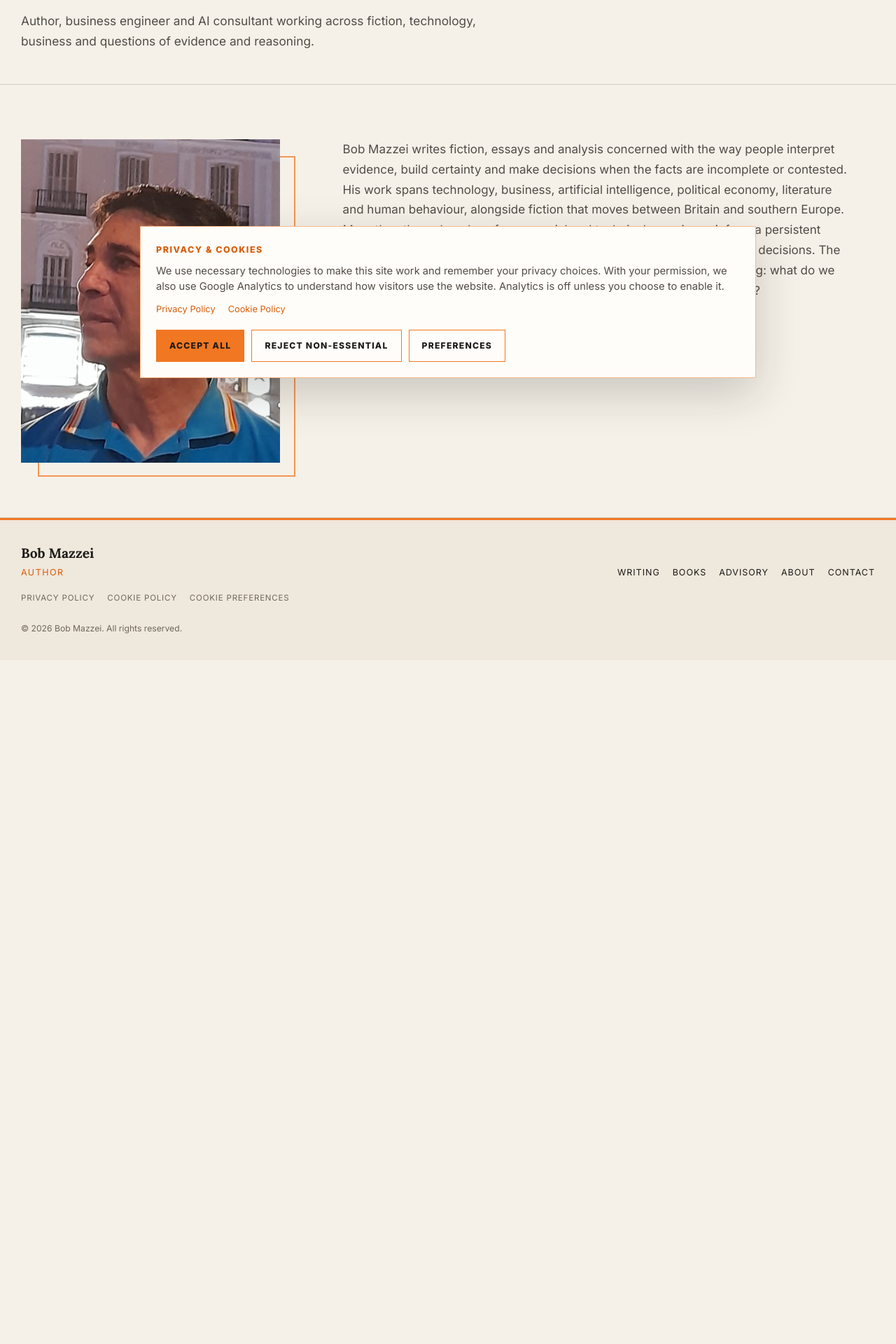
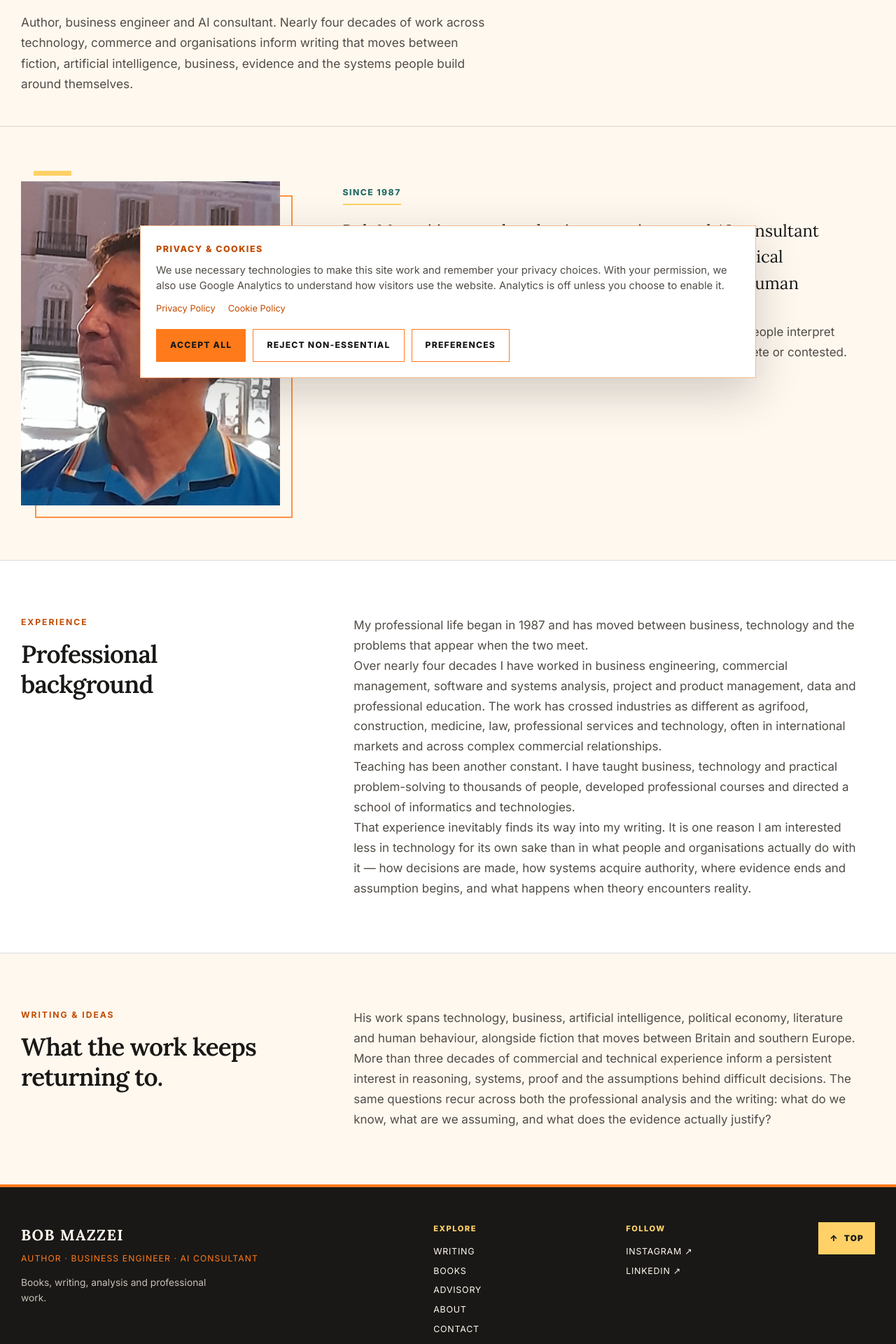
Before and after one commit to hubsienda/bobuk, a Next.js app: page /about in a window 1280 px wide. Shown: the part 240-2160 px from the top of the page at 70% size. Before the commit the page ends 1183 px from the top, so only its background shows below. Built offline with nearby package versions, Linux system fonts and the light colour scheme; no server answers.

Commit message:
Refresh visual system footer and About page

```diff
--- a/src/app/about/page.tsx
+++ b/src/app/about/page.tsx
@@ -19,17 +19,53 @@ export default function AboutPage() {
         <div className="shell">
           <p className="eyebrow">About</p>
           <h1>Bob Mazzei</h1>
-          <p>Author, business engineer and AI consultant working across fiction, technology, business and questions of evidence and reasoning.</p>
+          <p>Author, business engineer and AI consultant. Nearly four decades of work across technology, commerce and organisations inform writing that moves between fiction, artificial intelligence, business, evidence and the systems people build around themselves.</p>
         </div>
       </header>
       <div className="page-rule" />
-      <section className="section">
+
+      <section className="section about-intro-section">
         <div className="shell about-page-grid">
-          <div className="about-preview-photo">
-            <Image src="/pics/bob-photo.jpg" alt="Bob Mazzei" width={760} height={950} className="author-image" priority />
+          <div className="about-preview-photo about-page-photo">
+            <Image
+              src="/pics/bob-photo.jpg"
+              alt="Bob Mazzei"
+              width={760}
+              height={950}
+              className="author-image"
+              priority
+            />
           </div>
           <div className="about-copy">
+            <p className="about-experience-marker">Since 1987</p>
+            <p className="about-lead">Bob Mazzei is an author, business engineer and AI consultant whose work spans fiction, technology, business, political economy and questions of evidence, reasoning and human behaviour.</p>
             <p>Bob Mazzei writes fiction, essays and analysis concerned with the way people interpret evidence, build certainty and make decisions when the facts are incomplete or contested.</p>
+          </div>
+        </div>
+      </section>
+
+      <section className="section editorial-section about-background-section">
+        <div className="shell about-editorial-grid">
+          <div>
+            <p className="eyebrow">Experience</p>
+            <h2>Professional background</h2>
+          </div>
+          <div className="about-copy">
+            <p>My professional life began in 1987 and has moved between business, technology and the problems that appear when the two meet.</p>
+            <p>Over nearly four decades I have worked in business engineering, commercial management, software and systems analysis, project and product management, data and professional education. The work has crossed industries as different as agrifood, construction, medicine, law, professional services and technology, often in international markets and across complex commercial relationships.</p>
+            <p>Teaching has been another constant. I have taught business, technology and practical problem-solving to thousands of people, developed professional courses and directed a school of informatics and technologies.</p>
+            <p>That experience inevitably finds its way into my writing. It is one reason I am interested less in technology for its own sake than in what people and organisations actually do with it — how decisions are made, how systems acquire authority, where evidence ends and assumption begins, and what happens when theory encounters reality.</p>
+          </div>
+        </div>
+      </section>
+
+      <section className="section about-perspective-section">
+        <div className="shell about-editorial-grid">
+          <div>
+            <p className="eyebrow">Writing &amp; ideas</p>
+            <h2>What the work keeps returning to.</h2>
+          </div>
+          <div className="about-copy">
             <p>His work spans technology, business, artificial intelligence, political economy, literature and human behaviour, alongside fiction that moves between Britain and southern Europe.</p>
             <p>More than three decades of commercial and technical experience inform a persistent interest in reasoning, systems, proof and the assumptions behind difficult decisions. The same questions recur across both the professional analysis and the writing: what do we know, what are we assuming, and what does the evidence actually justify?</p>
           </div>
--- a/src/app/globals.css
+++ b/src/app/globals.css
@@ -1,16 +1,17 @@
 @import "tailwindcss";
 
 :root {
-  --paper: #f6f1e8;
-  --surface: #fffdf9;
-  --ink: #1b1a18;
-  --muted: #6d675f;
-  --orange: #f27722;
-  --orange-dark: #d85d0b;
-  --orange-pale: #fff2e8;
-  --petrol: #31595b;
-  --rule: rgba(27, 26, 24, 0.16);
-  --shadow: 0 24px 60px rgba(50, 38, 31, 0.14);
+  --paper: #fff8ef;
+  --surface: #ffffff;
+  --ink: #191816;
+  --muted: #67615a;
+  --orange: #ff7a1a;
+  --orange-dark: #c24b00;
+  --orange-pale: #fff0e3;
+  --yellow: #ffd166;
+  --petrol: #246b67;
+  --rule: rgba(25, 24, 22, 0.15);
+  --shadow: 0 24px 60px rgba(46, 33, 25, 0.13);
   --shell: 1220px;
   --article: 70ch;
 }
@@ -27,7 +28,7 @@ body {
   text-rendering: optimizeLegibility;
 }
 
-::selection { background: rgba(242, 119, 34, 0.24); }
+::selection { background: rgba(255, 122, 26, 0.24); }
 a { color: inherit; }
 img { max-width: 100%; }
 
@@ -1266,3 +1267,283 @@ h4 { font-size: 1.2rem; line-height: 1.32; }
     width: 100%;
   }
 }
+
+
+/* Visual refresh and footer upgrade */
+.site-header {
+  border-bottom-color: rgba(25, 24, 22, 0.1);
+  background: color-mix(in srgb, var(--surface) 94%, transparent);
+  box-shadow: 0 8px 28px rgba(25, 24, 22, 0.035);
+}
+.header-inner { height: 78px; }
+.brand-name { color: var(--ink); }
+.brand-role { color: var(--orange-dark); }
+.nav-link { transition: color 150ms ease; }
+.nav-link:hover,
+.nav-link:focus-visible,
+.nav-link.active { color: var(--orange-dark); }
+.mobile-nav {
+  border-top-color: var(--rule);
+  background: var(--surface);
+}
+.mobile-nav-link {
+  border-bottom: 1px solid transparent;
+}
+.mobile-nav-link:hover,
+.mobile-nav-link:focus-visible,
+.mobile-nav-link.active {
+  color: var(--orange-dark);
+  border-bottom-color: var(--orange);
+}
+
+.button-link {
+  min-height: 47px;
+  padding: 11px 19px;
+}
+.button-primary:hover {
+  background: var(--orange-dark);
+  color: var(--surface) !important;
+}
+.button-secondary:hover {
+  border-color: var(--orange-dark);
+}
+.button-link:focus-visible,
+.footer-top-button:focus-visible {
+  outline: 3px solid var(--yellow);
+  outline-offset: 4px;
+}
+
+.prose-literary a,
+.legal-copy a {
+  color: var(--petrol);
+  text-decoration-thickness: 1.5px;
+  text-underline-offset: 4px;
+  transition: color 150ms ease, text-decoration-color 150ms ease;
+}
+.prose-literary a:hover,
+.prose-literary a:focus-visible,
+.legal-copy a:hover,
+.legal-copy a:focus-visible {
+  color: var(--orange-dark);
+}
+.prose-literary blockquote {
+  border-left-color: var(--orange);
+  background: color-mix(in srgb, var(--orange-pale) 54%, transparent);
+  padding: 10px 18px 10px 24px;
+}
+
+.editorial-section { background: var(--surface); }
+.free-resources-section {
+  background: var(--orange-pale);
+  border-top-color: rgba(194, 75, 0, 0.18);
+  border-bottom-color: rgba(194, 75, 0, 0.18);
+}
+.section-heading-row { border-top-color: var(--orange); }
+.socratic-section {
+  border-top-color: rgba(194, 75, 0, 0.18);
+  border-bottom-color: rgba(194, 75, 0, 0.18);
+}
+.about-preview-photo::after {
+  inset: 20px -18px -18px 20px;
+  border-color: var(--orange);
+  opacity: 0.82;
+}
+.about-page-photo::before {
+  content: '';
+  position: absolute;
+  width: 54px;
+  height: 7px;
+  top: -15px;
+  left: 18px;
+  background: var(--yellow);
+}
+.about-experience-marker {
+  display: inline-block;
+  margin: 0 0 18px !important;
+  padding-bottom: 5px;
+  border-bottom: 2px solid var(--yellow);
+  color: var(--petrol) !important;
+  font-size: 0.76rem;
+  font-weight: 800;
+  letter-spacing: 0.12em;
+  text-transform: uppercase;
+}
+.about-lead {
+  margin-top: 0;
+  color: var(--ink) !important;
+  font-family: var(--font-serif), Georgia, serif;
+  font-size: clamp(1.22rem, 2.1vw, 1.5rem);
+  line-height: 1.55;
+}
+.about-editorial-grid {
+  display: grid;
+  grid-template-columns: minmax(220px, 0.52fr) minmax(0, 1fr);
+  gap: clamp(40px, 7vw, 88px);
+  align-items: start;
+}
+.about-editorial-grid h2 { margin: 0; }
+.about-background-section {
+  border-top: 1px solid var(--rule);
+  border-bottom: 1px solid var(--rule);
+}
+.about-perspective-section {
+  background: var(--paper);
+}
+
+.site-footer {
+  border-top: 0;
+  background: var(--ink);
+  color: var(--paper);
+  box-shadow: inset 0 4px 0 var(--orange);
+}
+.footer-inner {
+  display: grid;
+  grid-template-columns: minmax(250px, 1.55fr) minmax(120px, 0.65fr) minmax(120px, 0.65fr) auto;
+  gap: 42px 48px;
+  align-items: start;
+  padding: 54px 0 34px;
+}
+.footer-identity { max-width: 360px; }
+.footer-name {
+  margin: 0;
+  color: var(--paper);
+  font-size: 1.35rem;
+  letter-spacing: 0.06em;
+}
+.footer-role {
+  margin: 7px 0 0;
+  color: var(--orange);
+  font-size: 0.76rem;
+  line-height: 1.45;
+  letter-spacing: 0.09em;
+}
+.footer-support {
+  margin: 14px 0 0;
+  max-width: 34ch;
+  color: #c9c1b8;
+  font-size: 0.86rem;
+  line-height: 1.6;
+}
+.footer-group {
+  display: grid;
+  align-content: start;
+  gap: 9px;
+}
+.footer-group-title {
+  margin: 0 0 5px;
+  color: var(--yellow);
+  font-size: 0.7rem;
+  font-weight: 800;
+  letter-spacing: 0.13em;
+  text-transform: uppercase;
+}
+.footer-nav {
+  display: grid;
+  gap: 9px;
+}
+.footer-nav a,
+.footer-social a {
+  color: var(--paper);
+  font-size: 0.78rem;
+  line-height: 1.5;
+  letter-spacing: 0.06em;
+  text-decoration: none;
+  text-transform: uppercase;
+  transition: color 150ms ease;
+}
+.footer-nav a:hover,
+.footer-nav a:focus-visible,
+.footer-social a:hover,
+.footer-social a:focus-visible {
+  color: var(--orange);
+}
+.footer-top-group {
+  display: flex;
+  justify-content: flex-end;
+}
+.footer-top-button {
+  display: inline-flex;
+  gap: 8px;
+  align-items: center;
+  justify-content: center;
+  min-height: 46px;
+  padding: 10px 16px;
+  background: var(--yellow);
+  color: var(--ink);
+  font-size: 0.74rem;
+  font-weight: 900;
+  letter-spacing: 0.1em;
+  text-decoration: none;
+  text-transform: uppercase;
+  transition: transform 150ms ease, background 150ms ease;
+}
+.footer-top-button:hover {
+  transform: translateY(-2px);
+  background: var(--orange);
+}
+.footer-legal {
+  grid-column: 1 / -1;
+  display: flex;
+  flex-wrap: wrap;
+  gap: 10px 20px;
+  align-items: center;
+  padding-top: 24px;
+  border-top: 1px solid rgba(255, 248, 239, 0.16);
+}
+.footer-legal a,
+.footer-preferences-button {
+  color: #c9c1b8;
+  font-size: 0.7rem;
+  letter-spacing: 0.07em;
+}
+.footer-legal a:hover,
+.footer-legal a:focus-visible,
+.footer-preferences-button:hover,
+.footer-preferences-button:focus-visible {
+  color: var(--yellow);
+}
+.copyright {
+  grid-column: 1 / -1;
+  margin: 0;
+  color: #9f978f;
+  font-size: 0.72rem;
+}
+
+@media (max-width: 900px) {
+  .about-editorial-grid {
+    grid-template-columns: 1fr;
+    gap: 24px;
+  }
+  .footer-inner {
+    grid-template-columns: 1.35fr 0.8fr 0.8fr;
+  }
+  .footer-top-group {
+    grid-column: 1 / -1;
+    justify-content: flex-start;
+  }
+}
+@media (max-width: 680px) {
+  .header-inner { height: 68px; }
+  .footer-inner {
+    grid-template-columns: 1fr;
+    gap: 28px;
+    padding: 44px 0 30px;
+  }
+  .footer-nav,
+  .footer-social {
+    gap: 11px;
+  }
+  .footer-top-group,
+  .footer-legal,
+  .copyright {
+    grid-column: auto;
+  }
+  .footer-top-button {
+    width: 100%;
+  }
+  .footer-legal {
+    align-items: flex-start;
+    flex-direction: column;
+    gap: 11px;
+  }
+}
--- a/src/app/layout.tsx
+++ b/src/app/layout.tsx
@@ -50,7 +50,7 @@ export default function RootLayout({ children }: { children: ReactNode }) {
 
   return (
     <html lang="en" className={`${serif.variable} ${sans.variable}`}>
-      <body className="antialiased">
+      <body id="top" className="antialiased">
         <script type="application/ld+json" dangerouslySetInnerHTML={{ __html: JSON.stringify(personJsonLd) }} />
         <CookieConsentProvider>
           <Header />
--- a/src/app/page.tsx
+++ b/src/app/page.tsx
@@ -280,6 +280,9 @@ export default async function HomePage() {
             <p>
               Bob Mazzei is an author, business engineer and AI consultant whose work spans fiction, technology, business, political economy and questions of evidence, reasoning and human behaviour.
             </p>
+            <p>
+              His professional career began in 1987 and has crossed business engineering, technology, commercial management, software, data, project work and professional education in international markets.
+            </p>
             <div className="action-group">
               <ButtonLink href="/about/" variant="text">About Bob</ButtonLink>
             </div>
--- a/src/components/Footer.tsx
+++ b/src/components/Footer.tsx
@@ -6,22 +6,43 @@ export function Footer() {
   return (
     <footer className="site-footer">
       <div className="shell footer-inner">
-        <div>
-          <p className="footer-name">Bob Mazzei</p>
-          <p className="footer-role">Author</p>
+        <div className="footer-identity">
+          <p className="footer-name">BOB MAZZEI</p>
+          <p className="footer-role">Author · Business Engineer · AI Consultant</p>
+          <p className="footer-support">Books, writing, analysis and professional work.</p>
         </div>
-        <nav className="footer-nav" aria-label="Footer navigation">
+
+        <nav className="footer-nav footer-group" aria-label="Footer navigation">
+          <p className="footer-group-title">Explore</p>
           {site.navigation.slice(1).map(item => (
             <Link key={item.href} href={item.href}>
               {item.label}
             </Link>
           ))}
         </nav>
+
+        <div className="footer-social footer-group">
+          <p className="footer-group-title">Follow</p>
+          <a href="https://www.instagram.com/bobmazzei" target="_blank" rel="noopener noreferrer">
+            Instagram ↗
+          </a>
+          <a href="https://www.linkedin.com/in/robertmazzei" target="_blank" rel="noopener noreferrer">
+            LinkedIn ↗
+          </a>
+        </div>
+
+        <div className="footer-top-group">
+          <a className="footer-top-button" href="#top" aria-label="Scroll to the top of this page">
+            <span aria-hidden="true">↑</span> TOP
+          </a>
+        </div>
+
         <nav className="footer-legal" aria-label="Privacy and cookie settings">
           <Link href="/privacy-policy/">Privacy Policy</Link>
           <Link href="/cookie-policy/">Cookie Policy</Link>
           <CookiePreferencesButton />
         </nav>
+
         <p className="copyright">© {new Date().getFullYear()} Bob Mazzei. All rights reserved.</p>
       </div>
     </footer>
```
Also changed, not shown: src/components/Header.tsx (+9 -6 lines).
